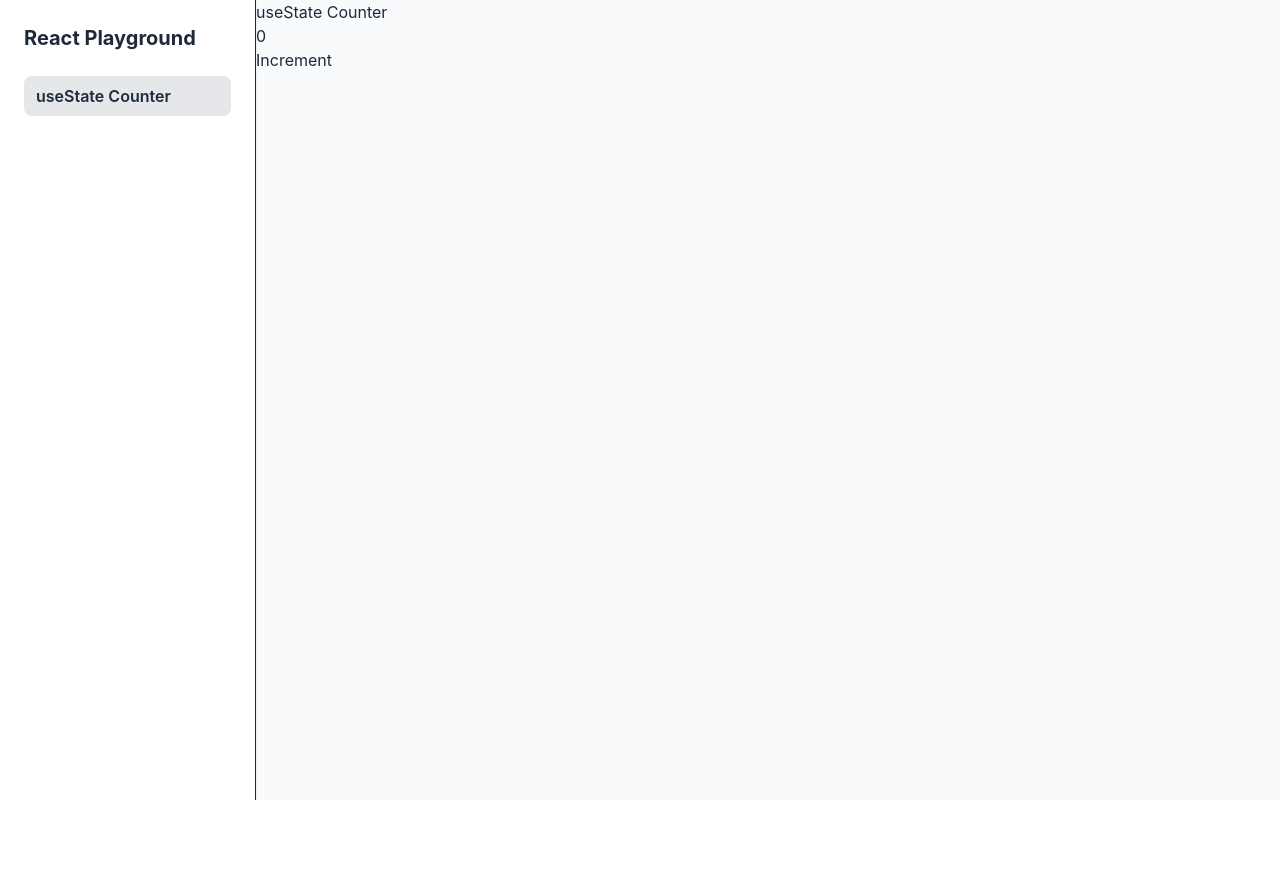
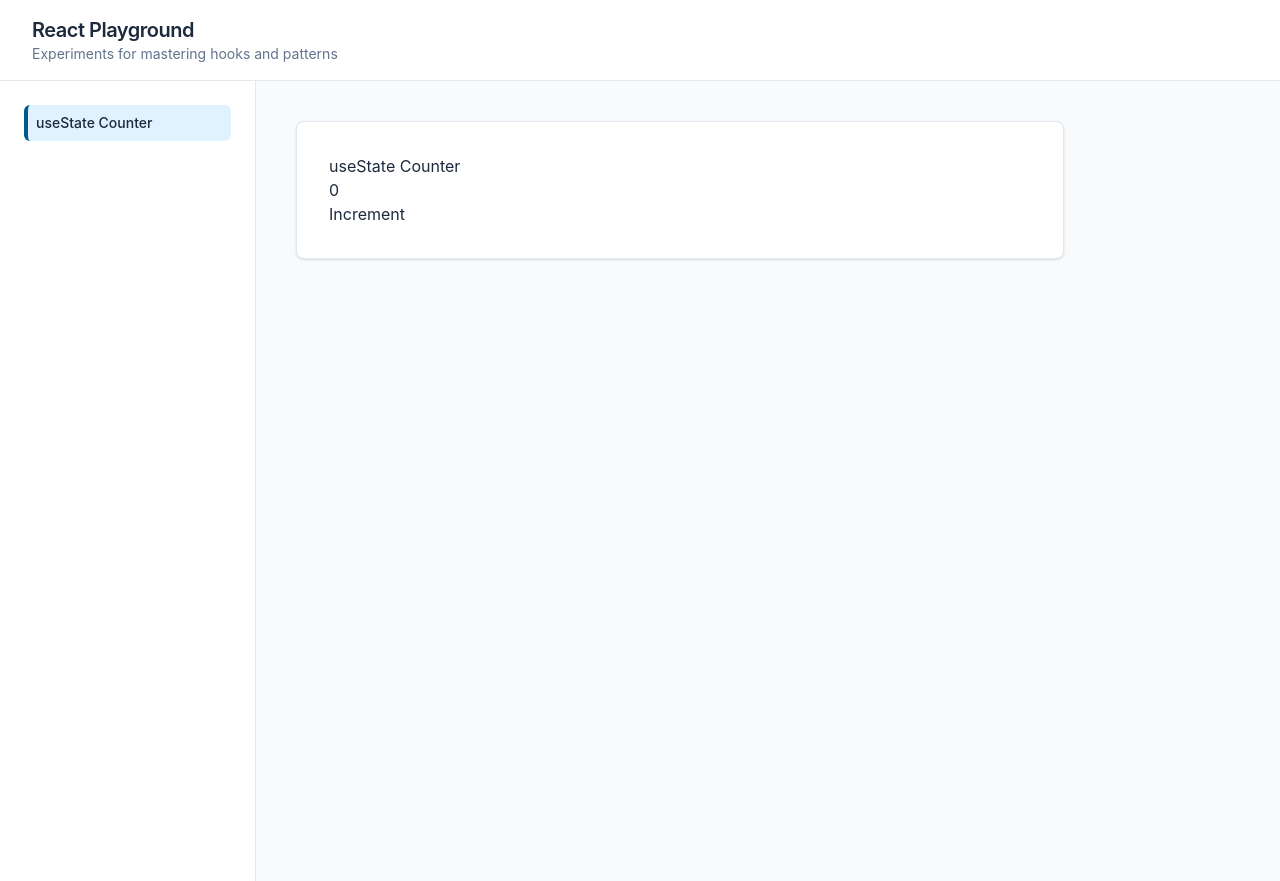
Before and after one commit to marykasp/react-playground, a React app: page / in a window 1280 px wide. Before the commit the page ends 800 px from the top, so only its background shows below. Built offline with nearby package versions, Linux system fonts and the light colour scheme; the HTML template or start-up script is replaced by a standard one.

Commit message:
change styling of to mimic modern doc dashboard - sidebar to view individual concepts that then display in the main section

```diff
--- a/src/App.jsx
+++ b/src/App.jsx
@@ -9,22 +9,32 @@ const playgrounds = {
 export default function App() {
   const [active, setActive] = React.useState("useState Counter");
   const ActiveComponent = playgrounds[active];
+
   return (
-    <div className="flex min-h-screen bg-gray-50 text-gray-800">
+    <div className="min-h-screen bg-slate-50 text-slate-800">
+      {/* Header */}
+      <header className="sticky top-0 z-10 border-b border-slate-200 bg-white px-8 py-4">
+        <h1 className="text-xl font-semibold tracking-tight">
+          React Playground
+        </h1>
+        <p className="text-sm text-slate-500">
+          Experiments for mastering hooks and patterns
+        </p>
+      </header>
+
+      <div className="flex h-screen">
         {/* Sidebar */}
-      <aside className="w-64 border-r bg-white p-6 shadow-sm">
-        <h1 className="text-xl font-bold mb-6">React Playground</h1>
-
-        <nav className="flex flex-col gap-2">
+        <aside className="w-64 border-r border-slate-200 bg-white p-6">
+          <nav className="space-y-1">
             {Object.keys(playgrounds).map((name) => (
               <button
                 key={name}
                 onClick={() => setActive(name)}
-              className={`text-left px-3 py-2 rounded-lg transition
+                className={`w-full text-left px-3 py-2 rounded-md text-sm transition
                   ${
                     active === name
-                    ? "bg-gray-200 font-semibold"
-                    : "hover:bg-gray-100"
+                      ? "bg-sky-100 font-medium border-l-4 border-sky-800 pl-2"
+                      : "hover:bg-slate-100 text-slate-600"
                   }`}
               >
                 {name}
@@ -33,9 +43,13 @@ export default function App() {
           </nav>
         </aside>
 
-      <main>
+        {/* Main Content */}
+        <main className="flex-1 p-10">
+          <div className="max-w-3xl bg-white p-8 rounded-lg shadow-sm border border-slate-200">
             <ActiveComponent />
+          </div>
         </main>
+      </div>
     </div>
   );
 }
```
Lines whose indentation alone changed are shown as unchanged.
